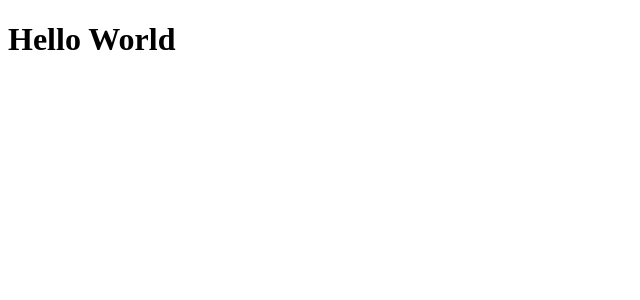
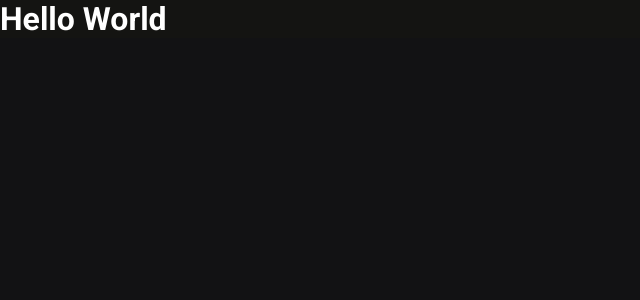
Before and after one commit to wwilliamsantana/ignite-Feed, a React (Vite) app: page / in a window 1280 px wide. Shown: the top 300 px of the page, without its empty margins (0-640 px from the left). Built offline with nearby package versions, Linux system fonts and the light colour scheme.

Commit message:
Global Css

```diff
--- a/index.html
+++ b/index.html
@@ -2,8 +2,16 @@
 <html lang="en">
   <head>
     <meta charset="UTF-8" />
+
+    <link rel="preconnect" href="https://fonts.googleapis.com" />
+    <link rel="preconnect" href="https://fonts.gstatic.com" crossorigin />
+
     <link rel="icon" type="image/svg+xml" href="/vite.svg" />
     <meta name="viewport" content="width=device-width, initial-scale=1.0" />
+    <link
+      href="https://fonts.googleapis.com/css2?family=Roboto:wght@400;700&display=swap"
+      rel="stylesheet"
+    />
     <title>Vite + React</title>
   </head>
   <body>
--- a/src/App.jsx
+++ b/src/App.jsx
@@ -1,11 +1,12 @@
-
+import { Header } from "./components/Header";
+import "./global.css"
 
 export function App() {
 
 
   return (
     <div>
-     <h1>Hello World</h1>
+     <Header/>
     </div>
   )
 }
--- /dev/null
+++ b/src/components/Header.jsx
@@ -0,0 +1,11 @@
+import styles from "./Header.module.css"
+
+export function Header(){
+
+  return (
+    <header className={styles.header}>
+        <h1>Hello World</h1>
+    </header>
+  )
+
+}
--- /dev/null
+++ b/src/components/Header.module.css
@@ -0,0 +1,4 @@
+.header{
+  background: #141412;
+  color: #fff;
+}
--- /dev/null
+++ b/src/global.css
@@ -0,0 +1,30 @@
+:root {
+  --white: #fff;
+  --gray-100: #e1e1e6;
+  --gray-300: #c4c4cc;
+  --gray-400: #8d8d99;
+  --gray-600: #323238;
+  --gray-700: #29292e;
+  --gray-800: #202024;
+  --gray-900: #121214;
+
+  --green-500: #00875f;
+}
+
+*{
+  margin: 0;
+  padding: 0;
+  box-sizing: border-box;
+}
+
+body{
+  background: var(--gray-900);
+  color: var(--gray-300);
+  -webkit-font-smoothing: antialiased;
+}
+
+body, input, textarea, button{
+  font-family: "Roboto", sans-serif;
+  font-weight: 400;
+  font-size: 1rem;
+}
```
